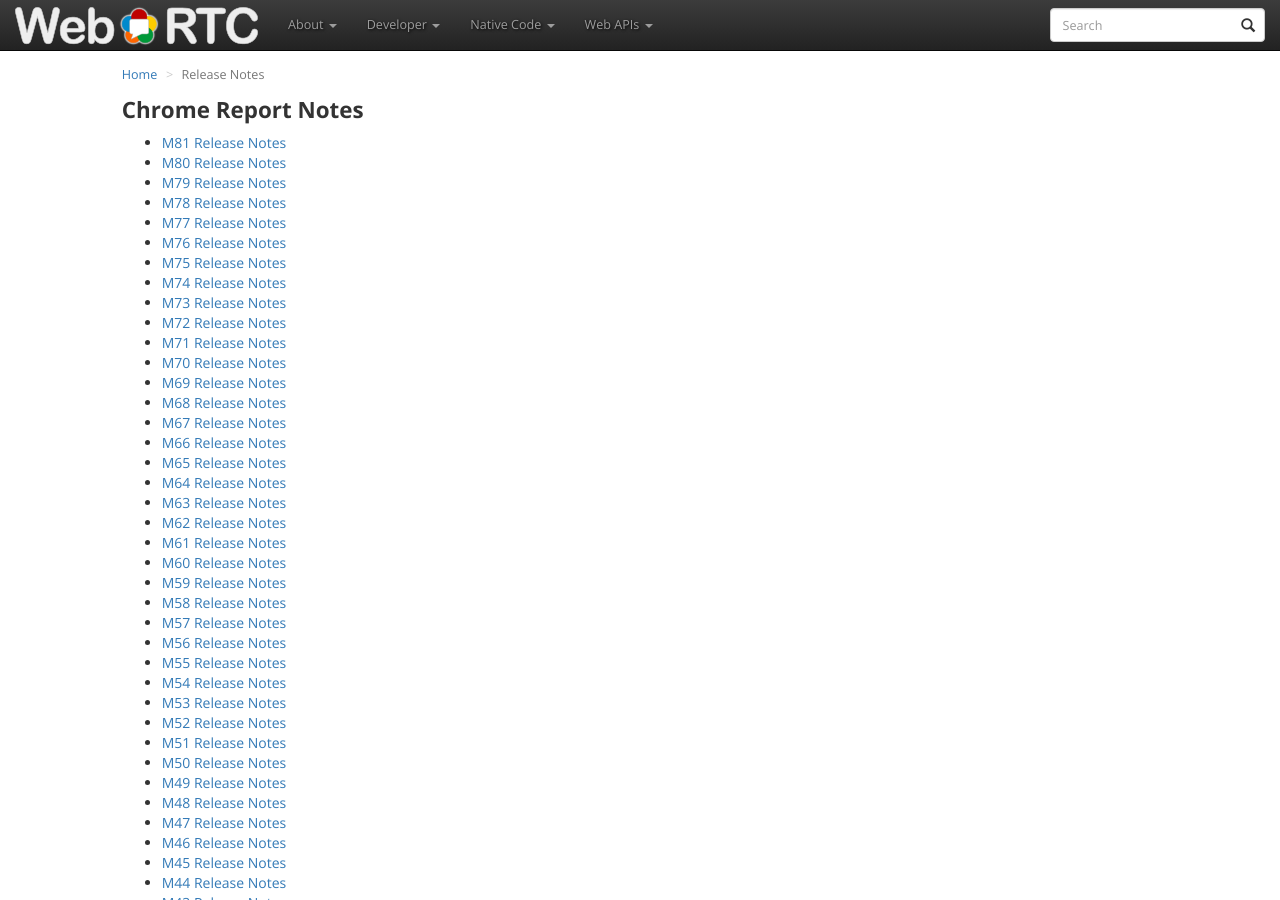
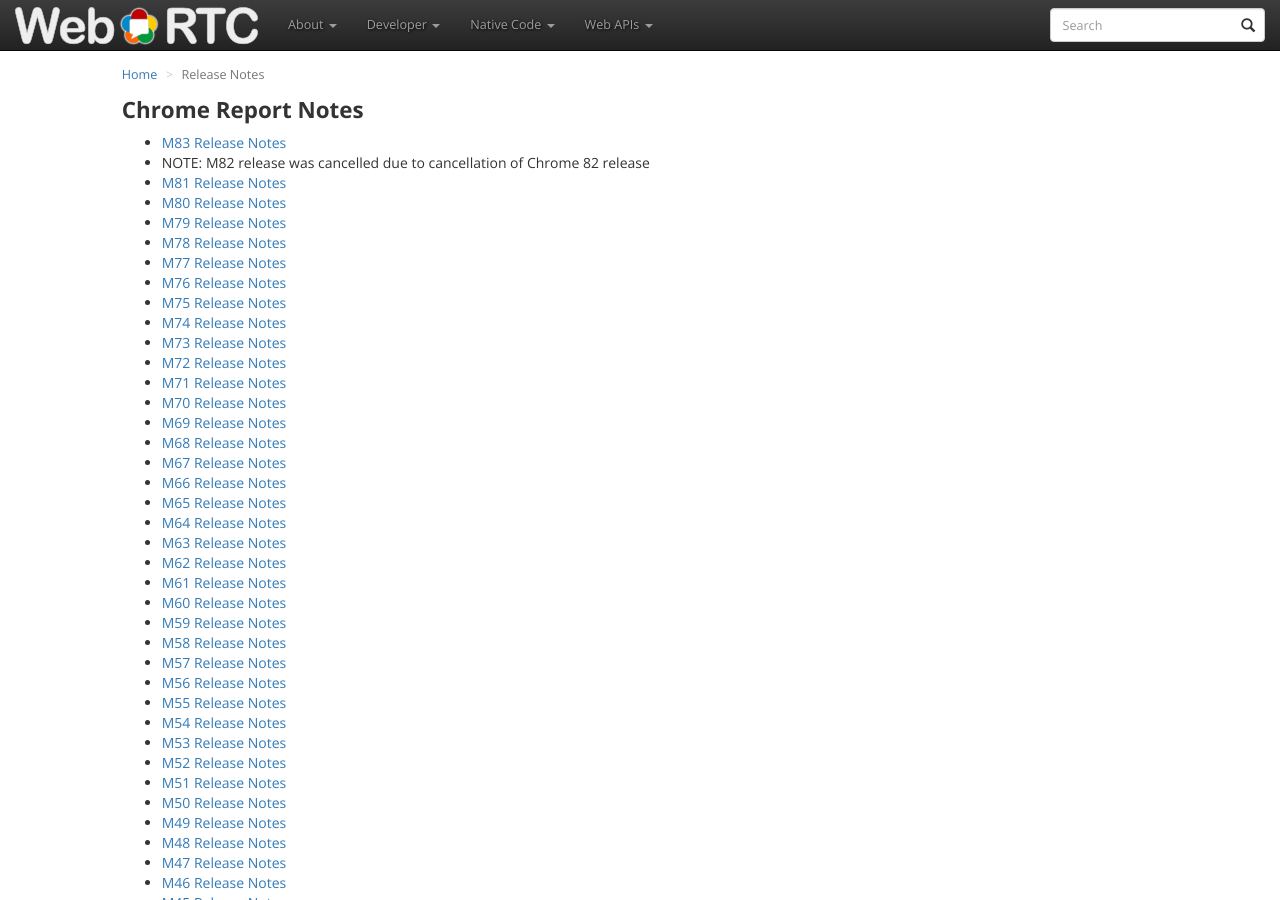
Before and after one commit to webrtc/webrtc-org, a Jekyll site: the page built from release-notes/index.md, in a window 1280 px wide and 900 px high. Built offline with Jekyll 4.4.1, drawn with Linux system fonts in a browser that asks for light colours; nearby versions of some CDN libraries.

Commit message:
Update index.md
Added link to M83 relnotes and an explanation for absence of M82 relnotes.

```diff
--- a/release-notes/index.md
+++ b/release-notes/index.md
@@ -5,6 +5,8 @@ permalink: /release-notes/
 crumb: Release Notes
 ---
 
+  * [M83 Release Notes](https://groups.google.com/d/msg/discuss-webrtc/EieMDYtQ9sg/7po9fl8_AgAJ)
+  * NOTE: M82 release was cancelled due to cancellation of Chrome 82 release
   * [M81 Release Notes](https://groups.google.com/d/msg/discuss-webrtc/a5_zncyPc3Y/iirhUr6bCwAJ)
   * [M80 Release Notes](https://groups.google.com/d/msg/discuss-webrtc/Ozvbd0p7Q1Y/M4WN2cRKCwAJ)
   * [M79 Release Notes](https://groups.google.com/d/msg/discuss-webrtc/X8q5Ae9VKco/oEiGuteoBAAJ)
```
